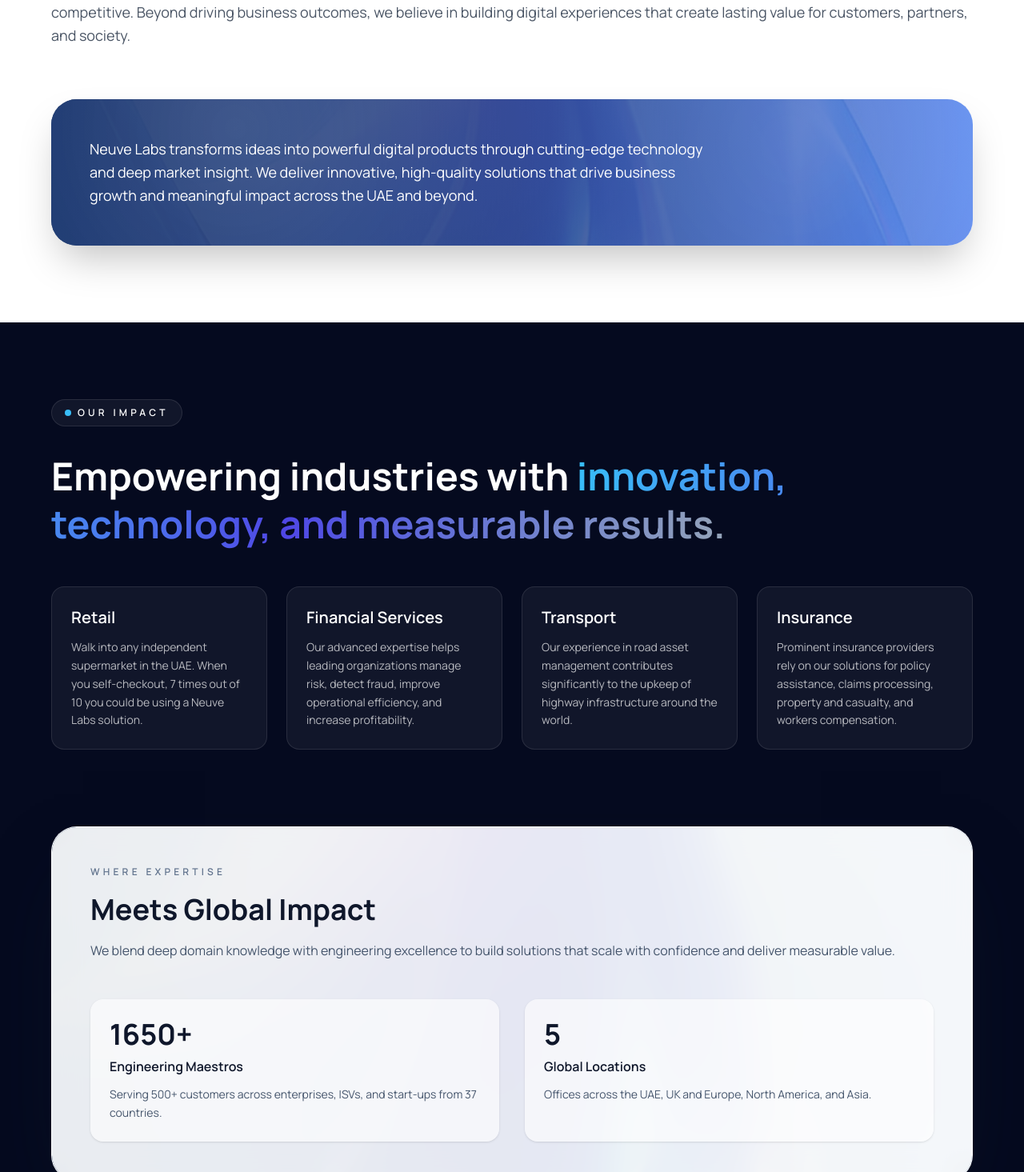
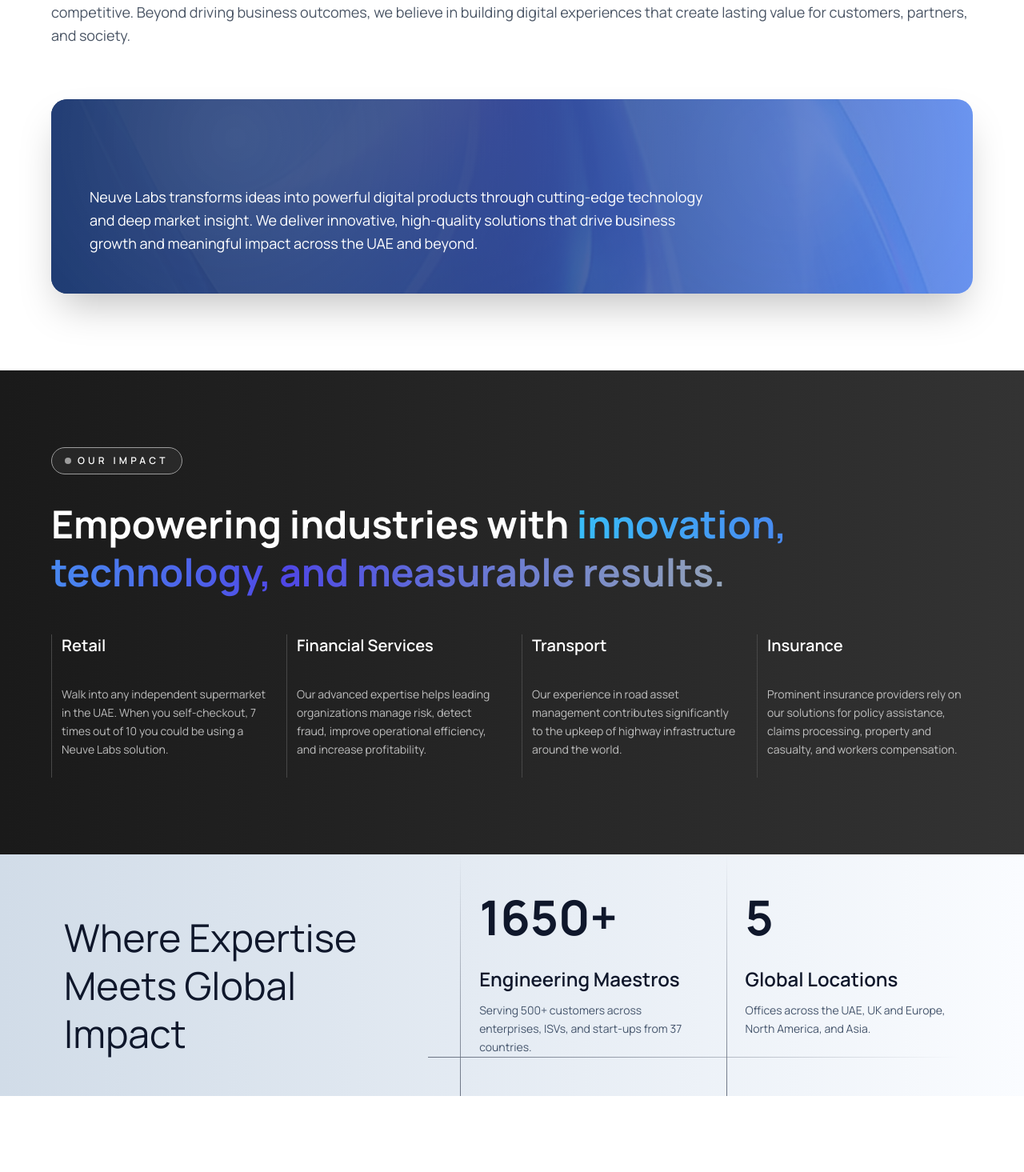
Before and after one commit to Xyvin-Technologies-Pvt-Ltd/neuvelabs-technologies, a Next.js app: page / in a window 1280 px wide. Shown: the part 1225-2690 px from the top of the page at 80% size. Built offline with nearby package versions, Linux system fonts and the light colour scheme.

Commit message:
expertise section changes

```diff
--- a/app/page.js
+++ b/app/page.js
@@ -95,14 +95,14 @@
 
             <div className="mt-16">
               <div
-                className="relative overflow-hidden rounded-[32px] bg-cover bg-center p-10 sm:p-12 text-white shadow-2xl"
+                className="relative overflow-hidden rounded-[20px] bg-cover bg-center p-10 sm:p-12 text-white shadow-2xl"
                 style={{ backgroundImage: "url('/images/Frame 21.png')" }}
               >
                 <div className="absolute inset-0 bg-linear-to-r from-[#0B2A68]/90 via-[#1E3A8A]/80 to-[#2563EB]/70" />
                 <div className="absolute inset-0 opacity-40">
                   <div className="h-full w-full bg-[radial-gradient(circle_at_20%_20%,rgba(255,255,255,0.4),transparent_60%),radial-gradient(circle_at_80%_30%,rgba(255,255,255,0.25),transparent_55%)]" />
                 </div>
-                <div className="relative max-w-3xl">
+                <div className="relative pt-15 max-w-3xl">
                   <p className="text-base sm:text-lg leading-relaxed">
                     Neuve Labs transforms ideas into powerful digital products
                     through cutting-edge technology and deep market insight. We
@@ -198,11 +198,12 @@
       </section> */}
 
       {/* Impact & Reach Section */}
-      <section className="bg-[#050A1F] text-white">
+      <section className="bg-gradient-to-r from-[#1a1a1a] to-[#333333] text-white">
+
         <div className="container mx-auto px-6 lg:px-8 py-24">
           <div className="max-w-6xl mx-auto">
-            <div className="inline-flex items-center gap-2 rounded-full border border-white/10 bg-white/5 px-4 py-2 text-xs font-semibold uppercase tracking-[0.35em]">
-              <span className="h-2 w-2 rounded-full bg-[#38BDF8]" />
+            <div className="inline-flex items-center gap-2 rounded-full border border-[#9C9C9C] bg-white/5 px-4 py-2 text-xs font-semibold uppercase tracking-[0.35em]">
+              <span className="h-2 w-2 rounded-full bg-[#9C9C9C]" />
               <span>Our Impact</span>
             </div>
             <h2 className="mt-8 text-4xl md:text-5xl font-bold leading-tight">
@@ -215,12 +216,12 @@
               {impactIndustries.map((industry) => (
                 <div
                   key={industry.title}
-                  className="group rounded-2xl border border-white/10 bg-white/5 p-6 transition-colors duration-300 hover:border-white/30 hover:bg-white/10"
+                  className="group border-l-1 border-[#474747] pl-3 pb-6 transition-colors duration-300 hover:border-white/30 hover:bg-white/10"
                 >
                   <h3 className="text-xl font-semibold text-white">
                     {industry.title}
                   </h3>
-                  <p className="mt-3 text-sm leading-relaxed text-white/70">
+                  <p className="mt-9 text-sm leading-relaxed text-white/70">
                     {industry.description}
                   </p>
                 </div>
@@ -228,51 +229,55 @@
             </div>
           </div>
         </div>
+      </section>
 
-        <div className="pb-24">
+      {/* Where Expertise Meets Global Impact Section */}
+      <section  className="bg-gradient-to-r from-[#D1DCE8] to-[#FAFCFF] text-white">
+
           <div className="container mx-auto px-6 lg:px-8">
-            <div className="relative mx-auto max-w-6xl overflow-hidden rounded-[32px] border border-white/10 bg-white text-slate-900 shadow-[0_40px_100px_-40px_rgba(15,23,42,0.6)]">
-              <div
-                className="absolute inset-0 bg-cover bg-center opacity-80"
-                style={{ backgroundImage: "url('/images/Frame 21.png')" }}
-              />
-              <div className="absolute inset-0 bg-white/85 backdrop-blur-lg" />
-              <div className="relative grid gap-12 p-10 sm:p-12 lg:grid-cols-[1.2fr,1fr]">
+            <div className="relative mx-auto  ">
+
+
+              <div className="relative grid gap-3 sm:p-12 items-end lg:grid"
+                style={{ gridTemplateColumns: "2fr 3fr" }}>
                 <div>
-                  <p className="text-xs font-semibold uppercase tracking-[0.35em] text-slate-500">
-                    Where Expertise
-                  </p>
-                  <h3 className="mt-4 text-3xl md:text-4xl font-bold leading-tight text-slate-900">
-                    Meets Global Impact
+                  <h3 className="mt-4 p-0 text-3xl md:text-5xl leading-tight text-slate-900">
+                    Where Expertise <br />
+                     Meets Global Impact
                   </h3>
-                  <p className="mt-4 text-base leading-relaxed text-slate-600">
-                    We blend deep domain knowledge with engineering excellence
-                    to build solutions that scale with confidence and deliver
-                    measurable value.
-                  </p>
+
+
                 </div>
-                <div className="grid gap-8 sm:grid-cols-2">
+                <div className="grid gap-0 sm:grid-cols-2">
+
                   {impactStats.map((stat) => (
                     <div
                       key={stat.label}
-                      className="rounded-2xl bg-white/60 p-6 text-slate-900 shadow-sm"
+                      className=" pl-10 text-slate-900 "
                     >
-                      <div className="text-4xl font-bold text-slate-900">
+                      <div className="absolute top-0 h-full w-[1px] bg-gradient-to-t from-gray-500 to-transparent sm:block hidden"></div>
+                      <div className="pl-6">
+                      <div className="text-4xl sm: text-3xl md:text-6xl font-bold text-slate-900">
                         {stat.value}
                       </div>
-                      <div className="mt-2 text-base font-semibold">
+                      <div className="mt-2 pt-6 md:text-2xl text-base font-semibold">
                         {stat.label}
                       </div>
                       <p className="mt-3 text-sm leading-relaxed text-slate-600">
                         {stat.description}
                       </p>
                     </div>
+                    </div>
                   ))}
+                  <div className="sm:col-span-2 h-[1px] w-full bg-gradient-to-r from-gray-500 to-transparent"></div>
+
                 </div>
+
+
               </div>
             </div>
           </div>
-        </div>
+
       </section>
 
       {/* Who We Are - Maestros Section */}
```
